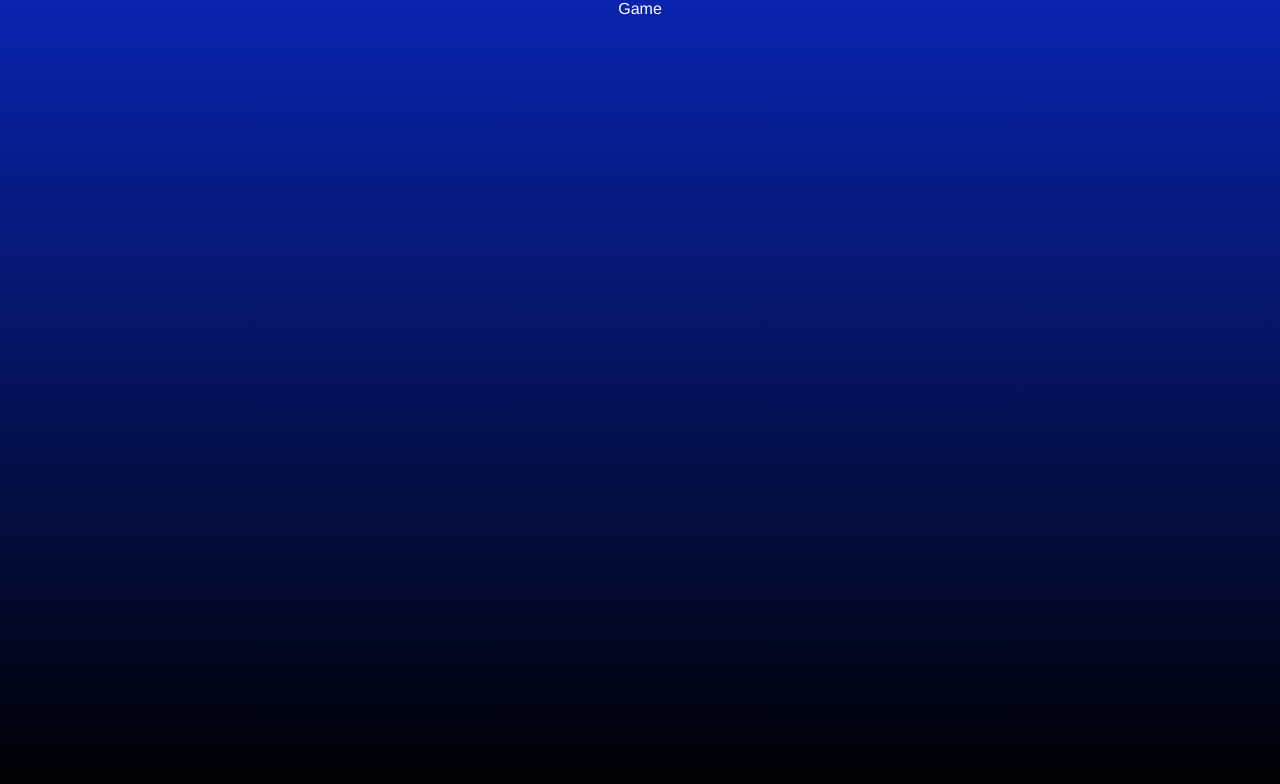
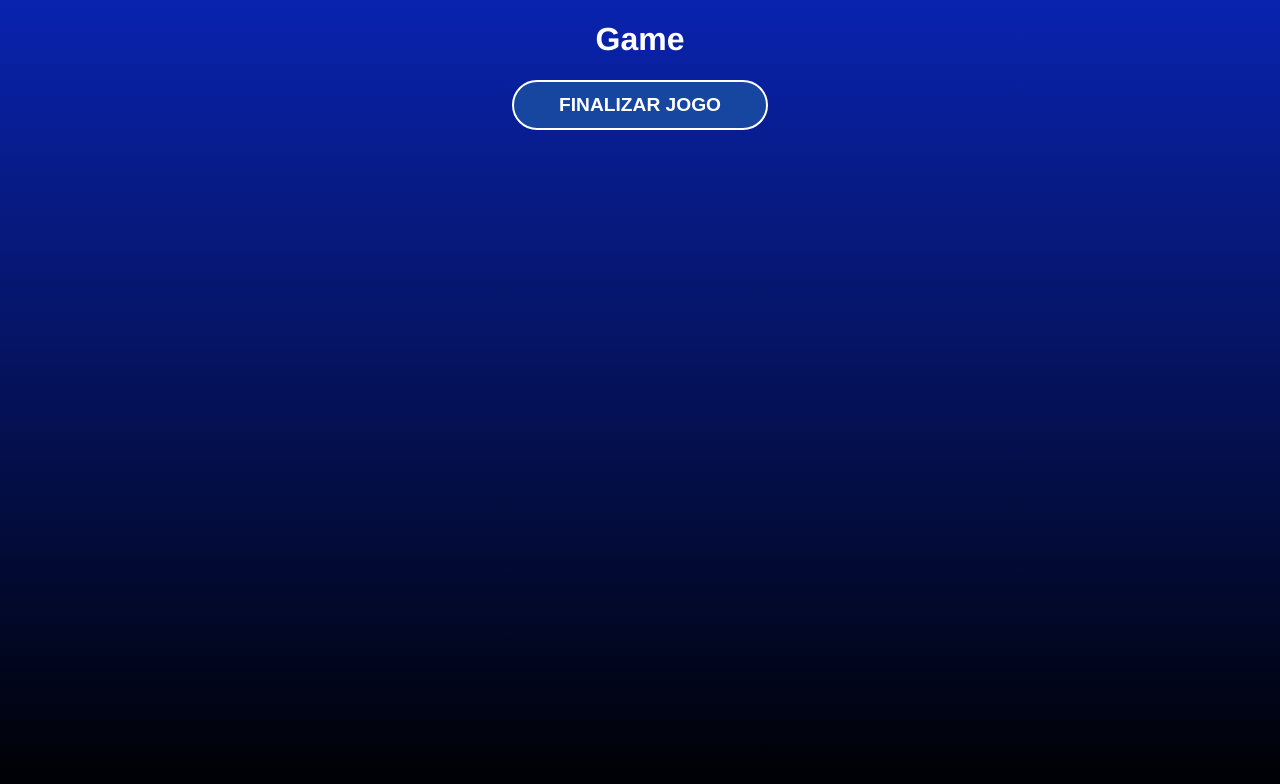
Before and after one commit to Achette/Secret-Word-Game, a React (Create React App) app: page / in a window 1280 px wide. Both pictures are taken after a click on the button "COMEÇAR O JOGO". Shown: the top 784 px of the page. Built offline with nearby package versions, Linux system fonts and the light colour scheme.

Commit message:
Created pagination

```diff
--- a/src/App.js
+++ b/src/App.js
@@ -23,15 +23,26 @@
   const [gameStage, setGameStage] = useState(stages[0].name)
   const [words] = useState(wordsList)
 
+  //Starting secrets words game
   const startGame = () => {
     setGameStage(stages[1].name)
+  }
+
+  // process the letter input
+  const verifyLetter = () => {
+    setGameStage(stages[2].name)
+  }
+
+  // Restarts the game
+  const retry = () => {
+    setGameStage(stages[0].name)
   }
 
   return (
     <div className="App">
      {gameStage === 'start' &&  <StartScreen startGame={startGame} />}
-     {gameStage === 'game' &&  <Game />}
-     {gameStage === 'end' &&  <GameOver />}
+     {gameStage === 'game' &&  <Game verifyLetter={verifyLetter} />}
+     {gameStage === 'end' &&  <GameOver retry={retry} />}
     </div>
   );
 }
--- a/src/components/Game/Game.jsx
+++ b/src/components/Game/Game.jsx
@@ -1,9 +1,12 @@
 import React from 'react'
 import './Game.css'
 
-const Game = () => {
+const Game = ({verifyLetter}) => {
   return (
-    <div>Game</div>
+    <div>
+        <h1>Game</h1>
+        <button onClick={verifyLetter}>Finalizar jogo</button>
+    </div>
   )
 }
 
--- a/src/components/GameOver/GameOver.jsx
+++ b/src/components/GameOver/GameOver.jsx
@@ -1,9 +1,12 @@
 import React from 'react'
 import './GameOver.css'
 
-const GameOver = () => {
+const GameOver = ({retry}) => {
   return (
-    <div>GameOver</div>
+    <div>
+        <h1>Game Over</h1>
+        <button onClick={retry}>Resetar jogo</button>
+    </div>
   )
 }
 
```
